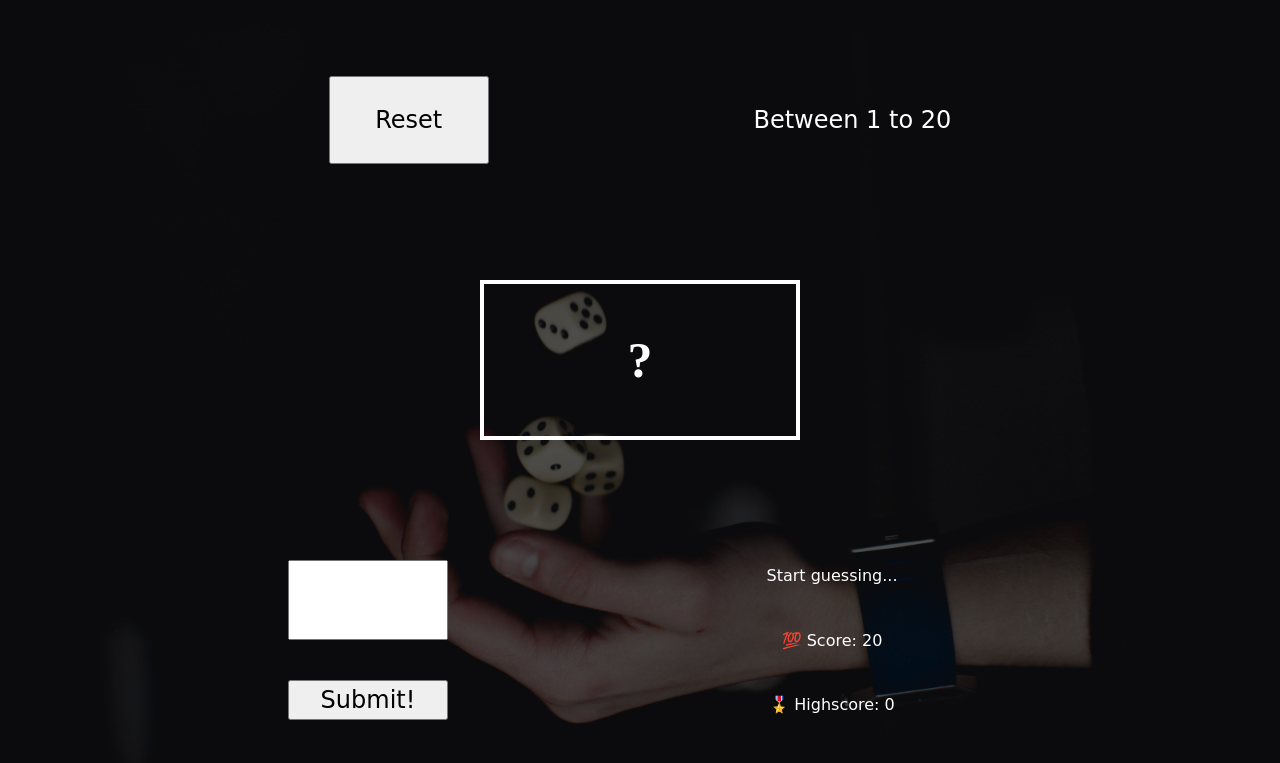
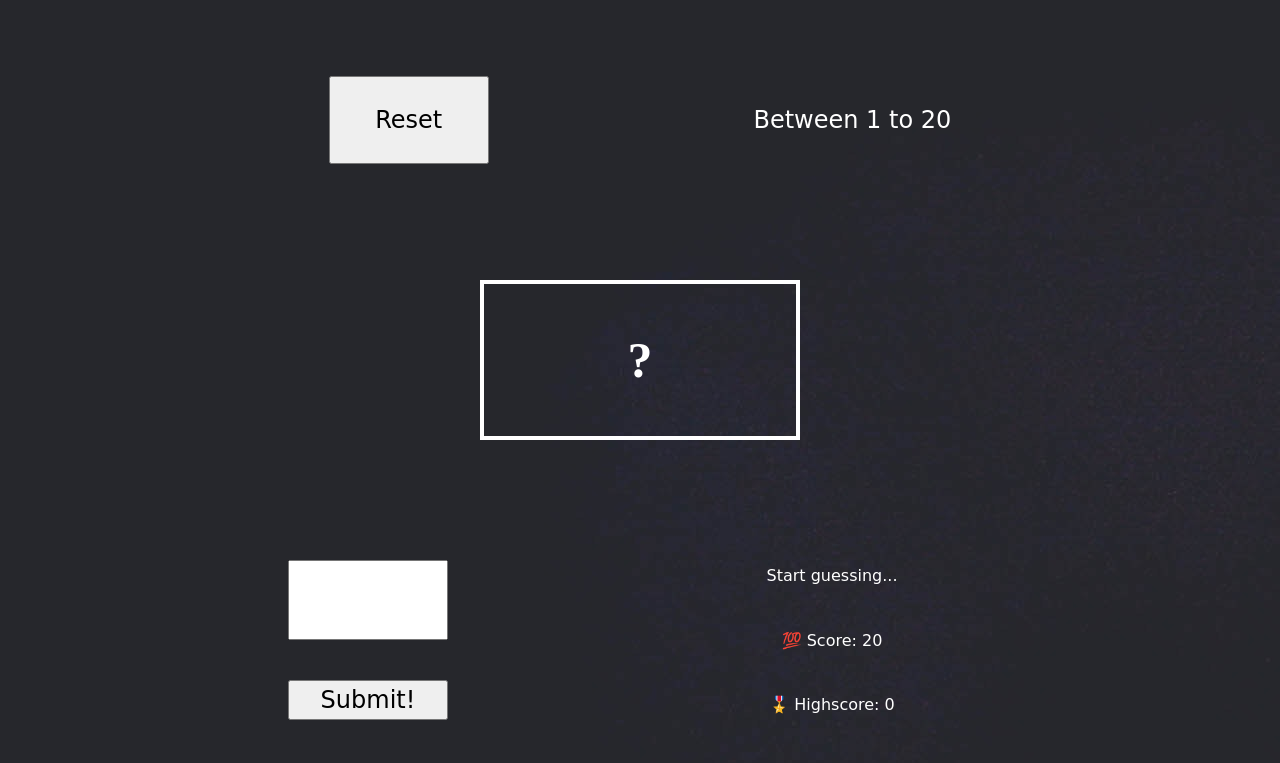
Before and after one commit to NidhiSingh25901/Crack_The_Number, a plain HTML site: page index.html in a window 1280 px wide. Drawn offline with Linux system fonts and the light colour scheme; files whose address does not match are found by name; a web font is replaced by a local one.

Commit message:
Update style.css

```diff
--- a/style.css
+++ b/style.css
@@ -8,10 +8,10 @@
 
 .mainsection {
     background: url('../Javascript/asset/pic1.jpg');
-    background-size: 100% 100%;
-    background-attachment: fixed;
-    background-color: rgb(0, 0, 0, 0.7);
-    background-blend-mode: darken;
+   /* background-size: 100% 100%; */
+  /*  background-attachment: fixed; */
+    background-color: black;
+    /*background-blend-mode: darken;*/
     color: white;
     width: 100%;
     height: 100vh;
```
